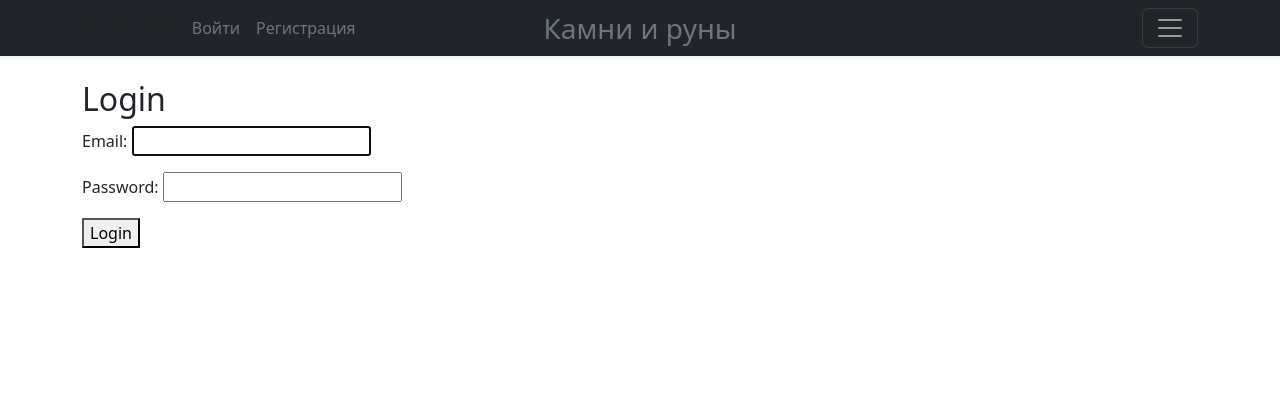
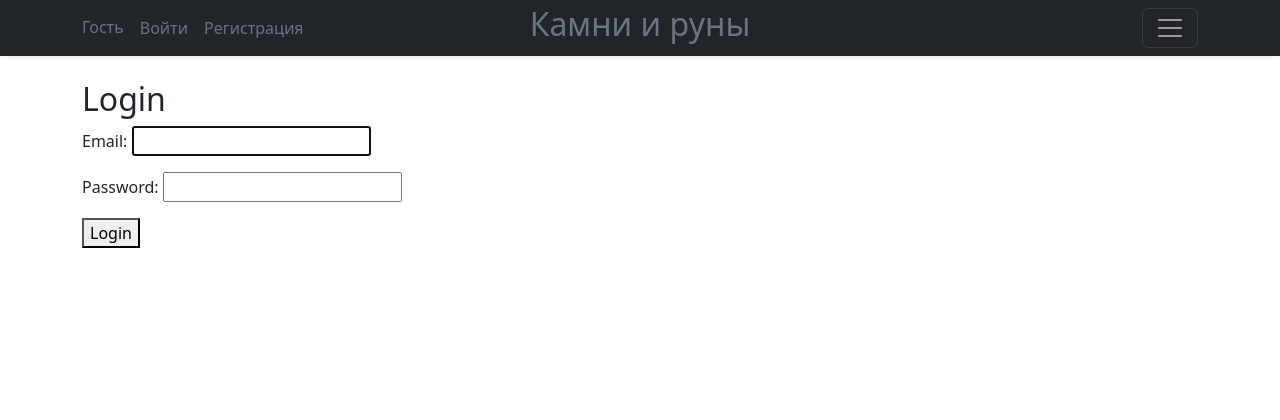
Before and after one commit to botnbot/django_ishop, a Django app: page /users/login/?next=/blog/post/1/ in a window 1280 px wide. Shown: the top 420 px of the page. Run offline with Django 5.2, Linux system fonts and the light colour scheme; parts of the project's set-up code (start-up, migrations or seed data) failed here and were passed over; some libraries are stand-ins or nearby versions.

Commit message:
small fixes in menu

```diff
--- a/templates/includes/menu.html
+++ b/templates/includes/menu.html
@@ -35,12 +35,15 @@
             <a href="{% url 'catalog:product_list' %}"
                class="position-absolute top-50 start-50 translate-middle
                   text-decoration-none text-secondary fs-3 fw-light">
-                Камни и руны
+               <h2> Камни и руны</h2>
             </a>
 
             <div class="d-flex gap-3 align-items-center">
                 {% if user.is_authenticated %}
-                <h4> {{ email }} </h4>
+                <h5 class="text-secondary mb-0">
+                    {{ user.email|default:user.username }}
+                </h5>
+
                 <form action="{% url 'users:logout' %}" method="post">
                     {% csrf_token %}
                     <button type="submit"
@@ -48,8 +51,10 @@
                         Выйти
                     </button>
                 </form>
+
                 {% else %}
-                <h4>Аноним</h4>
+                <h6 class="text-secondary mb-0">Гость</h6>
+
                 <a href="{% url 'users:login' %}"
                    class="link-secondary text-decoration-none">
                     Войти
@@ -60,9 +65,8 @@
                     Регистрация
                 </a>
                 {% endif %}
+            </div>
 
-
-            </div>
 
             <div class="d-flex justify-content-end">
                 <button class="navbar-toggler"
```
